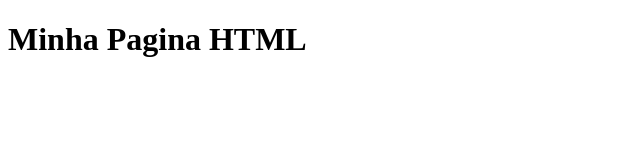
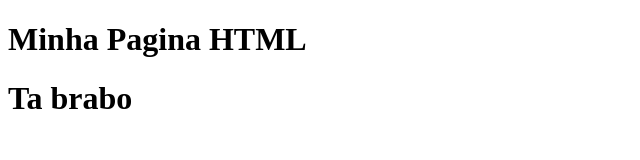
Before and after one commit to VitorJos007/gama-no-github, a plain HTML site: page index.html in a window 1280 px wide. Shown: the whole page, without its empty margins (0-640 px from the left). Drawn offline with Linux system fonts and the light colour scheme.

Commit message:
outro commit para teste-master

```diff
--- a/index.html
+++ b/index.html
@@ -9,6 +9,7 @@
 
 <body>
     <h1>Minha Pagina HTML</h1>
+    <h1>Ta brabo</h1>
 </body>
 
 </html>
```
